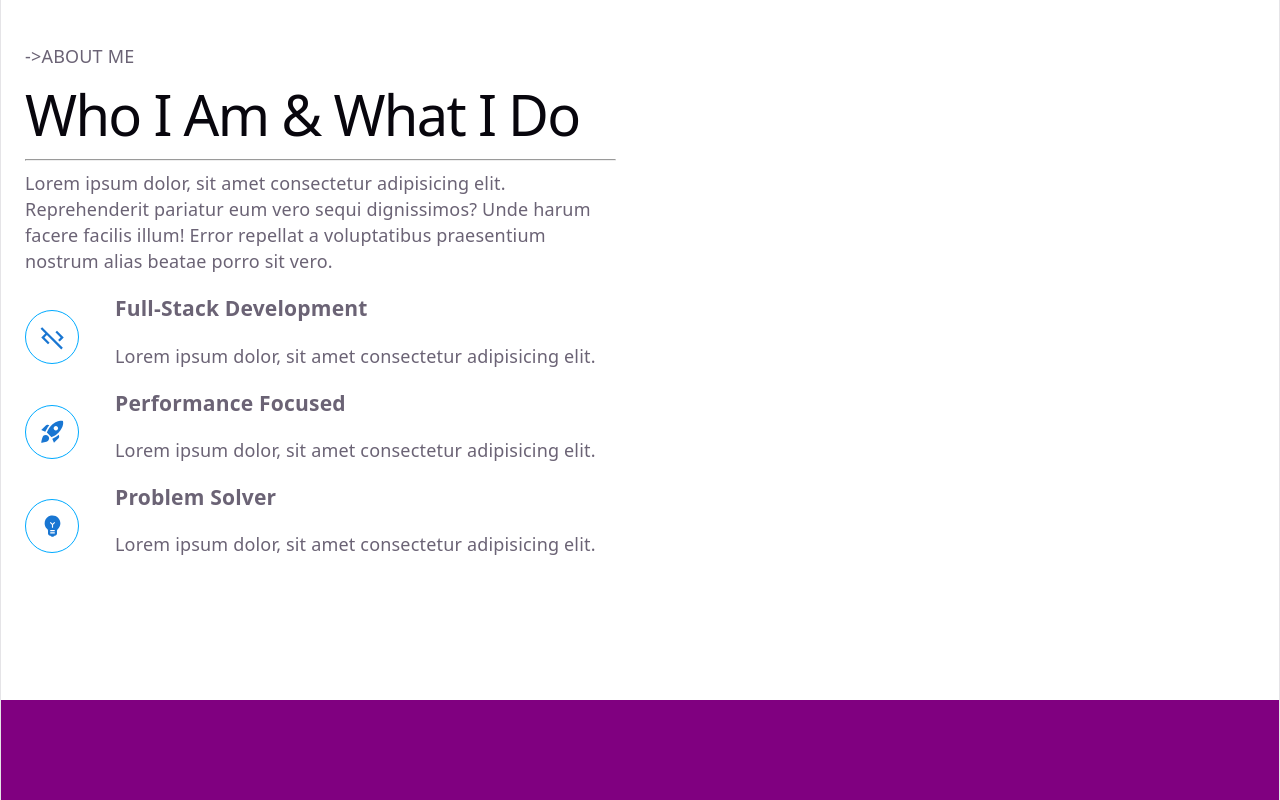
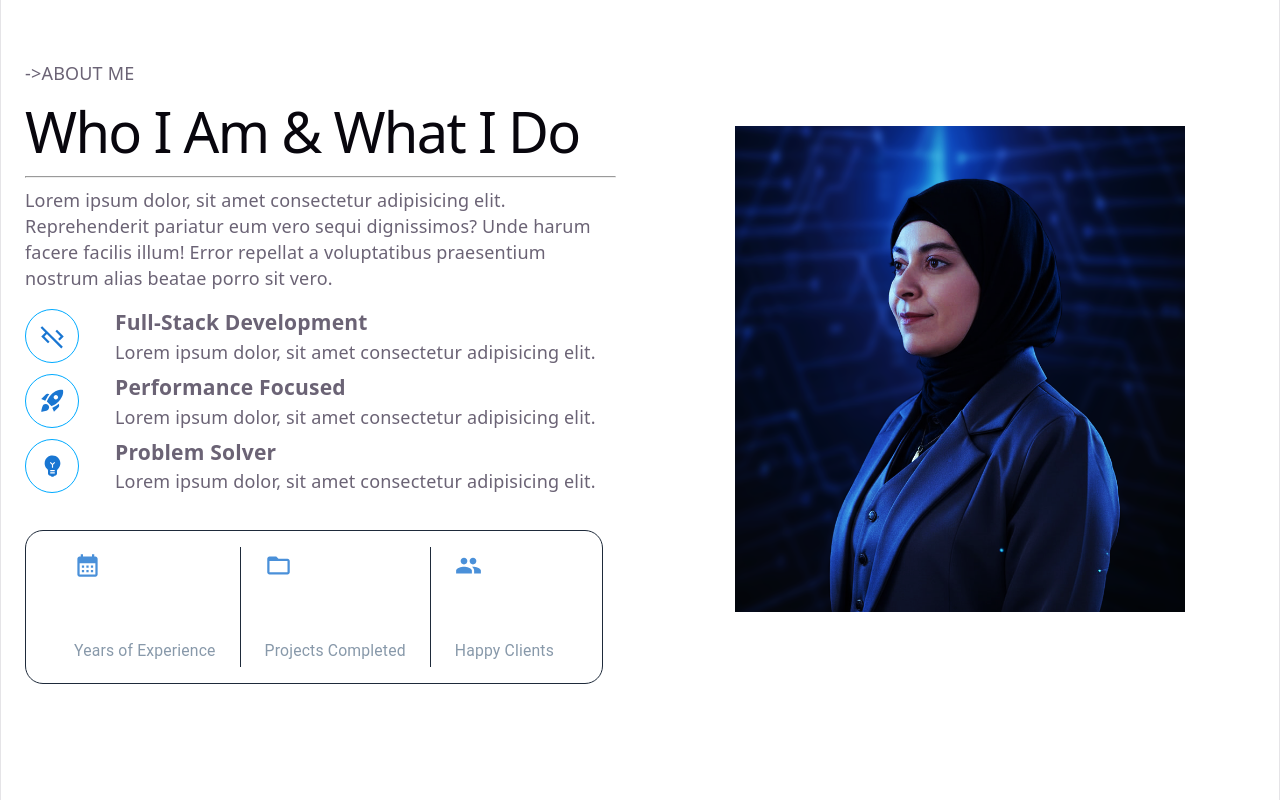
Before and after one commit to Amany-Elsayed/improved-portfolio, a React (Vite) app: page / in a window 1280 px wide. Shown: the part 900-1700 px from the top of the page. Built offline with nearby package versions, Linux system fonts and the light colour scheme.

Commit message:
finished about section structure

```diff
--- a/src/App.css
+++ b/src/App.css
@@ -285,10 +285,11 @@ nav {
 
 /* -------------------------- ABOUT ----------------------------------------- */
 .about-section {
-  height: 100vh;
+  min-height: 100vh;
   justify-content: center;
   align-items: center;
   display: flex;
+  padding: 4rem 0;
 }
 
 .about-section-starter {
@@ -299,8 +300,38 @@ nav {
   text-align: left;
 }
 
+.about-p {
+  margin-bottom: 1rem;
+}
+
 .about-icon-description {
   display: flex;
+  align-items: flex-start;
+  gap: 1rem;
+  margin-bottom: 0.5rem;
+}
+
+.about-icon-text {
+  display: flex;
+  flex-direction: column;
+  justify-content: center;
+}
+
+.about-icon-text h3 {
+  margin: 0 0 0.2rem 0;
+}
+
+.about-icon-text p {
+  margin: 0;
+}
+
+.about-stats-box {
+  margin-top: 2rem;
+}
+
+.about-picture-section img {
+  width: 25rem;
+  height: 27rem;
 }
 
 /* == -------------------------- ABOUT ----------------------------------------- == */
--- a/src/App.jsx
+++ b/src/App.jsx
@@ -2,9 +2,8 @@ import "./App.css";
 
 // MATERIAL UI COMPONENTS
 import Button from "@mui/material/Button";
-// import Menu from '@mui/material/Menu';
-// import MenuItem from '@mui/material/MenuItem';
 import Container from "@mui/material/Container";
+import { Box, Typography, Divider } from "@mui/material";
 
 // MATERIAL UI ICONS
 import DescriptionIcon from "@mui/icons-material/Description";
@@ -13,12 +12,19 @@ import IconButton from "@mui/material/IconButton";
 import CodeOffIcon from "@mui/icons-material/CodeOff";
 import RocketLaunchIcon from "@mui/icons-material/RocketLaunch";
 import EmojiObjectsIcon from "@mui/icons-material/EmojiObjects";
+import CalendarMonthIcon from "@mui/icons-material/CalendarMonth";
+import FolderOpenIcon from "@mui/icons-material/FolderOpen";
+import GroupIcon from "@mui/icons-material/Group";
 
 // COMPONENTS
 import CodeSpanAnimation from "./components/CodeSpanAnimation";
 
-// STATES
-// import { useEffect, useState } from "react";
+// VARIABLES
+const stats = [
+  { icon: <CalendarMonthIcon />, value: "3+", label: "Years of Experience" },
+  { icon: <FolderOpenIcon />, value: "15+", label: "Projects Completed" },
+  { icon: <GroupIcon />, value: "10+", label: "Happy Clients" },
+];
 
 function App() {
   return (
@@ -112,7 +118,7 @@ function App() {
             Who I Am & <span className="about-span">What I Do</span>
           </h1>
           <hr className="about-hr" />
-          <p className="about-text">
+          <p className="about-p">
             Lorem ipsum dolor, sit amet consectetur adipisicing elit.
             Reprehenderit pariatur eum vero sequi dignissimos? Unde harum facere
             facilis illum! Error repellat a voluptatibus praesentium nostrum
@@ -126,8 +132,8 @@ function App() {
                 border: "1px solid #0af ",
                 width: "3rem",
                 height: "3rem",
-                marginRight: "2rem",
-                marginTop: "2rem"
+                marginRight: "1rem",
+                flexShrink: 0,
               }}
             >
               <CodeOffIcon />
@@ -145,8 +151,8 @@ function App() {
                 border: "1px solid #0af ",
                 width: "3rem",
                 height: "3rem",
-                marginRight: "2rem",
-                marginTop: "2rem"
+                marginRight: "1rem",
+                flexShrink: 0,
               }}
             >
               <RocketLaunchIcon />
@@ -164,8 +170,8 @@ function App() {
                 border: "1px solid #0af ",
                 width: "3rem",
                 height: "3rem",
-                marginRight: "2rem",
-                marginTop: "2rem"
+                marginRight: "1rem",
+                flexShrink: 0,
               }}
             >
               <EmojiObjectsIcon />
@@ -175,9 +181,50 @@ function App() {
               <p>Lorem ipsum dolor, sit amet consectetur adipisicing elit.</p>
             </div>
           </div>
+
+          <div className="about-stats-box">
+            <Box
+              sx={{
+                display: "flex",
+                alignItems: "center",
+                border: "1px solid #1e2a3a",
+                borderRadius: "1rem",
+                px: 3,
+                py: 2,
+                width: "fit-content",
+              }}
+            >
+              {stats.map((stat, index) => (
+                <Box
+                  key={stat.label}
+                  sx={{ display: "flex", alignItems: "center" }}
+                >
+                  <Box sx={{ px: 3 }}>
+                    <Box sx={{ color: "#4a90d9", mb: 1 }}>{stat.icon}</Box>
+                    <Typography
+                      variant="h4"
+                      sx={{ color: "#fff", fontWeight: "bold" }}
+                    >
+                      {stat.value}
+                    </Typography>
+                    <Typography variant="body2" sx={{ color: "#8899aa" }}>
+                      {stat.label}
+                    </Typography>
+                  </Box>
+                  {index < stats.length - 1 && (
+                    <Divider
+                      orientation="vertical"
+                      flexItem
+                      sx={{ borderColor: "#1e2a3a", height: "120px" }}
+                    />
+                  )}
+                </Box>
+              ))}
+            </Box>
+          </div>
         </Container>
-        <Container className="about-picture">
-          {/* <img src="/myPicture.png" alt="my picture btw" /> */}
+        <Container className="about-picture-section">
+          <img src="/myPicture.png" alt="my picture btw" />
         </Container>
       </div>
       {/* === SECOND SECTION: ABOUT === */}
```
